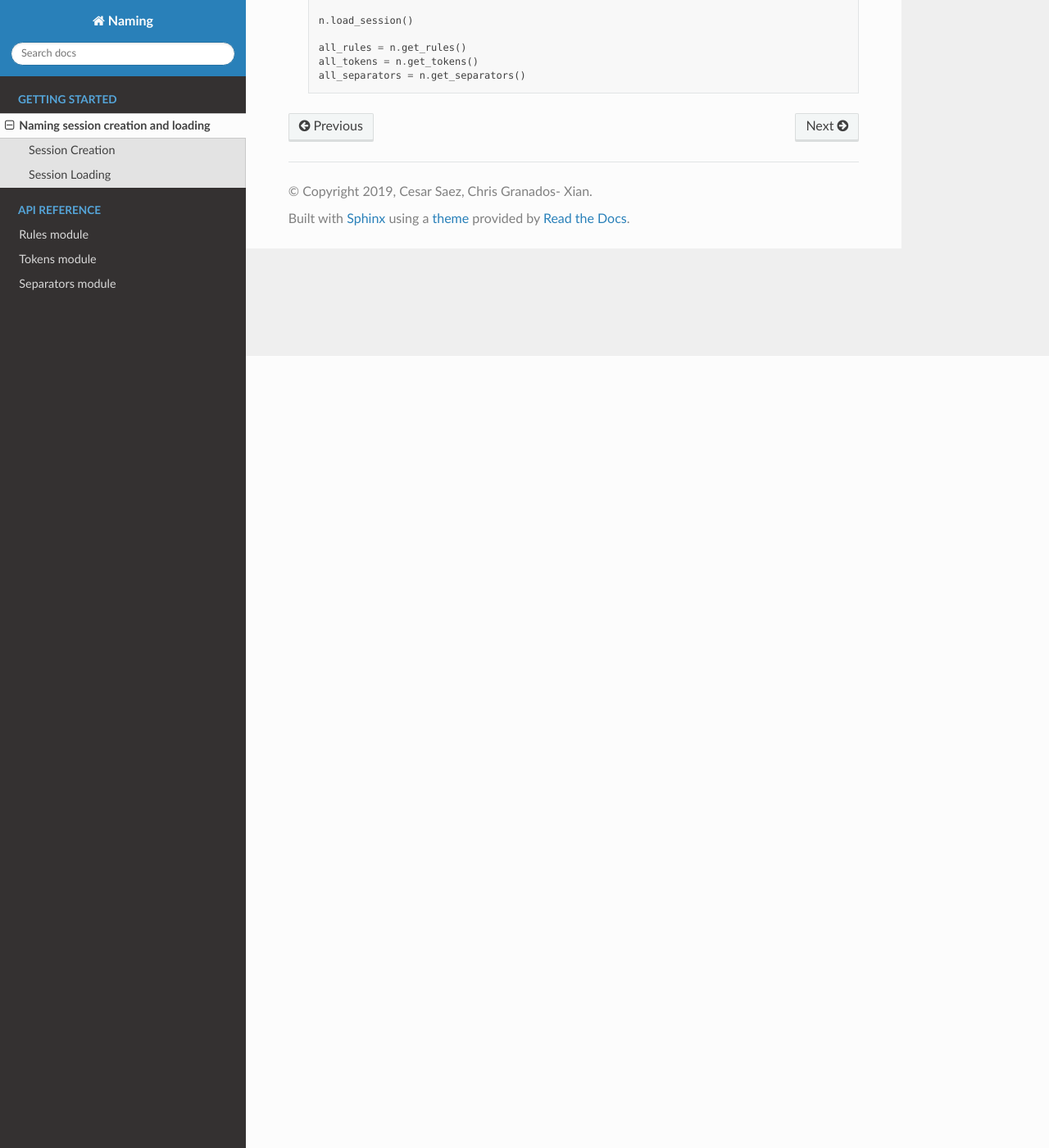
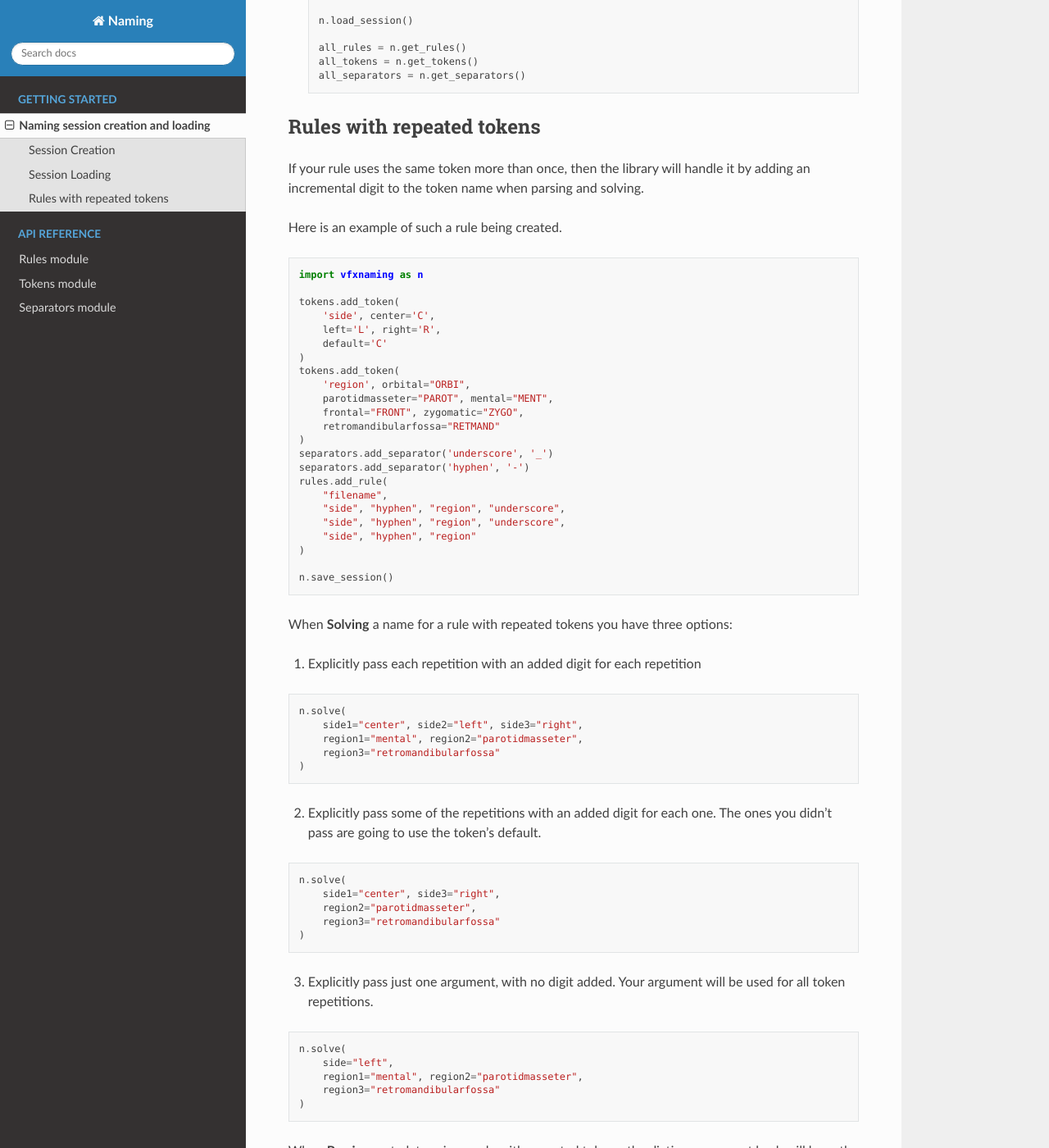
Before and after one commit to xiancg/vfxnaming, a Sphinx documentation site: the page built from docs/source/session.rst, in a window 1280 px wide and 1400 px high, scrolled down 966 px. Shown: the whole window at 82% size. Built offline with Sphinx 7.4.7 and the Read the Docs theme 2.0.0, drawn with Linux system fonts in a browser that asks for light colours; some of the changed text lies outside the part shown.

Commit message:
Added documentation for repeated tokens

```diff
--- a/docs/source/session.rst
+++ b/docs/source/session.rst
@@ -50,3 +50,89 @@ the repo location to the load_session function:
         all_rules = n.get_rules()
         all_tokens = n.get_tokens()
         all_separators = n.get_separators()
+
+
+Rules with repeated tokens
+-----------------------------------------
+
+If your rule uses the same token more than once, then the library will handle it by adding an incremental digit to the token name when parsing and solving.
+
+Here is an example of such a rule being created.
+
+.. code-block:: python
+
+    import vfxnaming as n
+
+    tokens.add_token(
+        'side', center='C',
+        left='L', right='R',
+        default='C'
+    )
+    tokens.add_token(
+        'region', orbital="ORBI",
+        parotidmasseter="PAROT", mental="MENT",
+        frontal="FRONT", zygomatic="ZYGO",
+        retromandibularfossa="RETMAND"
+    )
+    separators.add_separator('underscore', '_')
+    separators.add_separator('hyphen', '-')
+    rules.add_rule(
+        "filename",
+        "side", "hyphen", "region", "underscore",
+        "side", "hyphen", "region", "underscore",
+        "side", "hyphen", "region"
+    )
+
+    n.save_session()
+
+When **Solving** a name for a rule with repeated tokens you have three options:
+
+1. Explicitly pass each repetition with an added digit for each repetition
+
+.. code-block:: python
+
+    n.solve(
+        side1="center", side2="left", side3="right",
+        region1="mental", region2="parotidmasseter",
+        region3="retromandibularfossa"
+    )
+
+2. Explicitly pass some of the repetitions with an added digit for each one. The ones you didn't pass are going to use the token's default.
+
+.. code-block:: python
+
+    n.solve(
+        side1="center", side3="right",
+        region2="parotidmasseter",
+        region3="retromandibularfossa"
+    )
+
+3. Explicitly pass just one argument, with no digit added. Your argument will be used for all token repetitions.
+
+.. code-block:: python
+
+    n.solve(
+        side="left",
+        region1="mental", region2="parotidmasseter",
+        region3="retromandibularfossa"
+    )
+
+When **Parsing** metadata using a rule with repeated tokens, the dictionary you get back will have the keys for the repeated token altered by an incremental digit at the end of the token name.
+
+.. code-block:: python
+
+    result = {
+        "side1": "center", "region1": "frontal",
+        "side2": "left", "region2": "orbital",
+        "side3": "right", "region3": "zygomatic"
+    }
+
+There are many ways to substract that digit from the keys, but maybe the most reliable will be to use regular expressions. You can also use the ``rule.fields`` attribute and compare your keys to the pure token name.
+
+.. code-block:: python
+
+    import re
+
+    pattern = re.compile(r'[a-zA-Z]+')
+    for key in result.keys():
+        print(pattern.search(key))
```
Also changed, not shown: 2 other files.
